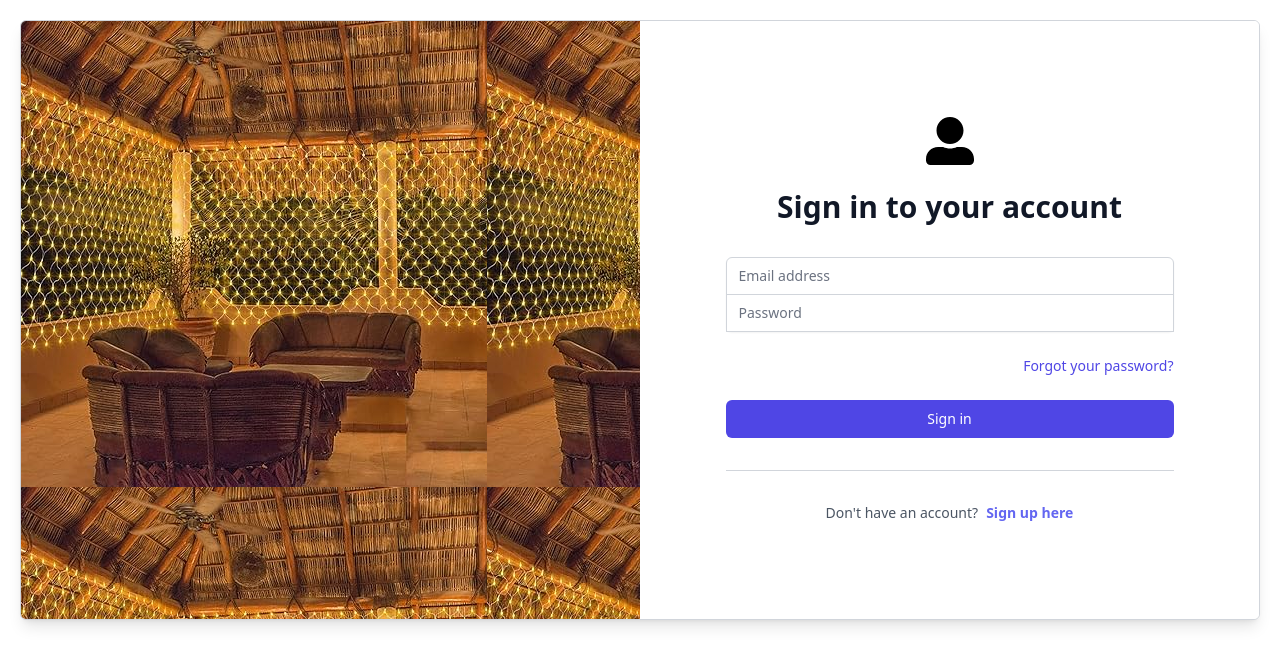
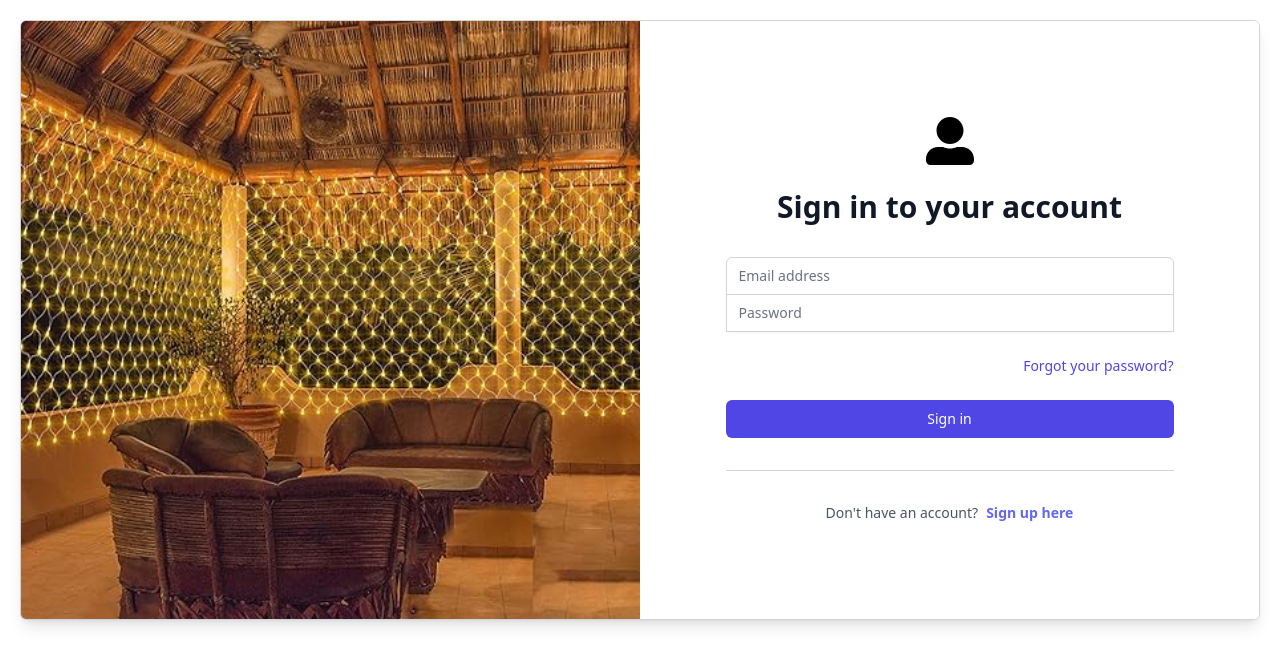
Before and after one commit to varmoradeep54545/Rex-Decor, a React (Vite) app in the folder Front-end/: page /login in a window 1280 px wide. Shown: the top 666 px of the page. Built offline with nearby package versions, Linux system fonts and the light colour scheme; no server answers.

Commit message:
Update Login.jsx

```diff
--- a/Front-end/src/pages/Login.jsx
+++ b/Front-end/src/pages/Login.jsx
@@ -5,6 +5,7 @@ import { motion } from "framer-motion";
 import axios from "axios";
 import { ToastContainer, toast } from "react-toastify";
 import "react-toastify/dist/ReactToastify.css";
+import loginlogo from "../assets/loginlogo.jpg";
 
 const Login = () => {
   const [email, setEmail] = useState("");
@@ -78,14 +79,16 @@ const Login = () => {
     <div className="flex flex-col md:flex-row md:h-[600px] border border-gray-300 bg-white rounded-md shadow-lg m-5  overflow-hidden">
       {/* Image Section */}
       <motion.div
-        initial={{ opacity: 0, x: 100 }}
-        animate={{ opacity: 1, x: 0 }}
-        transition={{ duration: 0.5 }}
-        className="flex items-center justify-center h-48 md:h-auto md:w-1/2 bg-gray-200"
-        style={{
-          backgroundImage: `url('/src/assets/loginlogo.jpg')`,
-        }}
-      ></motion.div>
+            className="md:w-1/2"
+            initial={{ opacity: 0, x: -50 }}
+            animate={{ opacity: 1, x: 0 }}
+            transition={{ duration: 1 }}
+          >
+            <img
+              src={loginlogo}
+              className="w-full h-full object-cover"
+            />
+          </motion.div>
 
       {/* Form Section */}
       <motion.div
```
